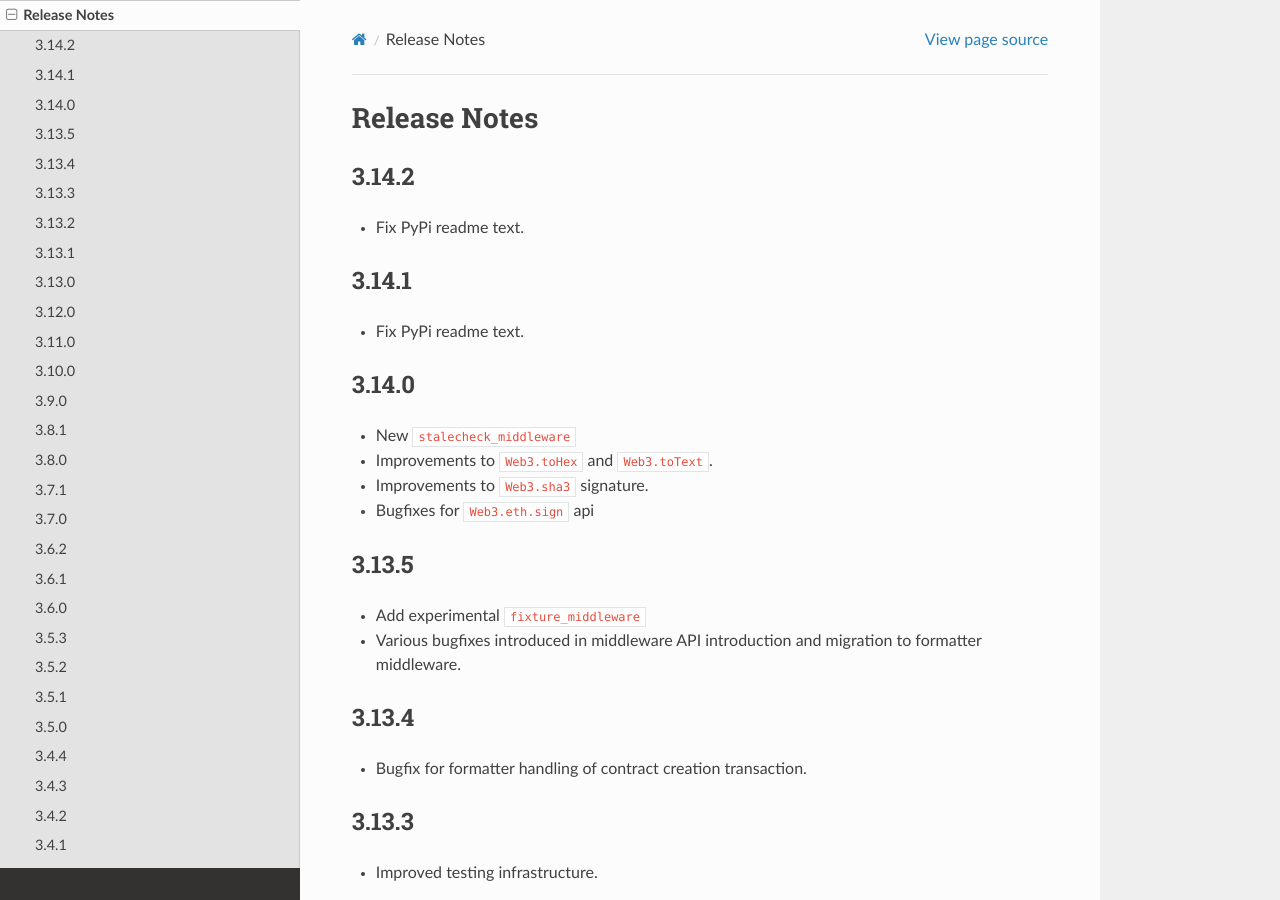
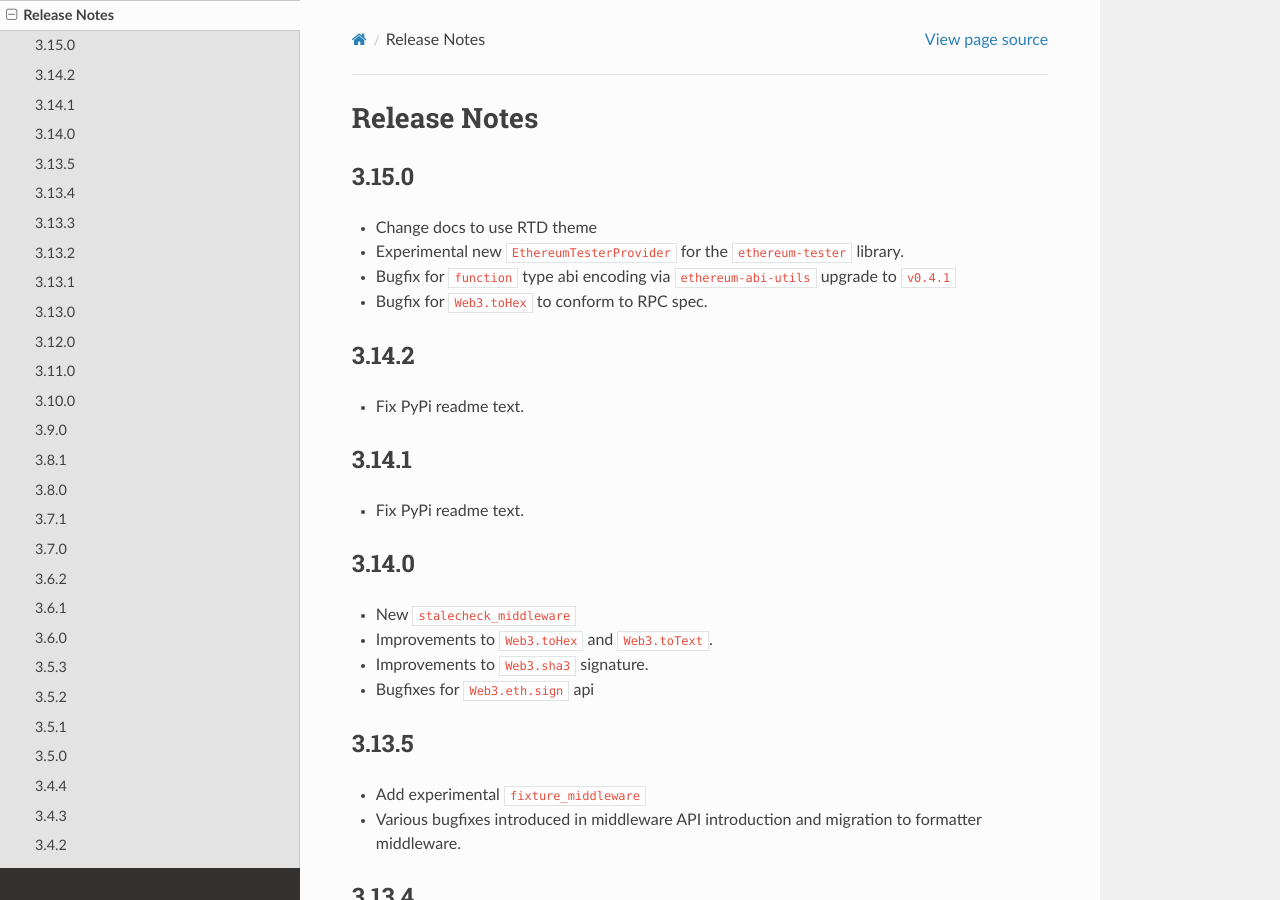
Before and after one commit to shuziren/web3.py, a Sphinx documentation site: the page built from docs/releases.rst, in a window 1280 px wide and 900 px high. Built offline with Sphinx 7.4.7 and the Read the Docs theme 2.0.0, drawn with Linux system fonts in a browser that asks for light colours; pages that are not in the unit, such as notebooks, are missing from menus.

Commit message:
3.15.0 Release

```diff
--- a/docs/releases.rst
+++ b/docs/releases.rst
@@ -1,5 +1,14 @@
 Release Notes
 =============
+
+3.15.0
+------
+
+* Change docs to use RTD theme
+* Experimental new ``EthereumTesterProvider`` for the ``ethereum-tester`` library.
+* Bugfix for ``function`` type abi encoding via ``ethereum-abi-utils`` upgrade to ``v0.4.1``
+* Bugfix for ``Web3.toHex`` to conform to RPC spec.
+
 
 3.14.2
 ------
--- a/setup.py
+++ b/setup.py
@@ -30,7 +30,7 @@ if sys.platform == 'win32':
 
 setup(
     name='web3',
-    version='3.14.2',
+    version='3.15.0',
     description="""Web3.py""",
     long_description_markdown_filename='README.md',
     author='Piper Merriam',
```
Also changed, not shown: 1 other file.
